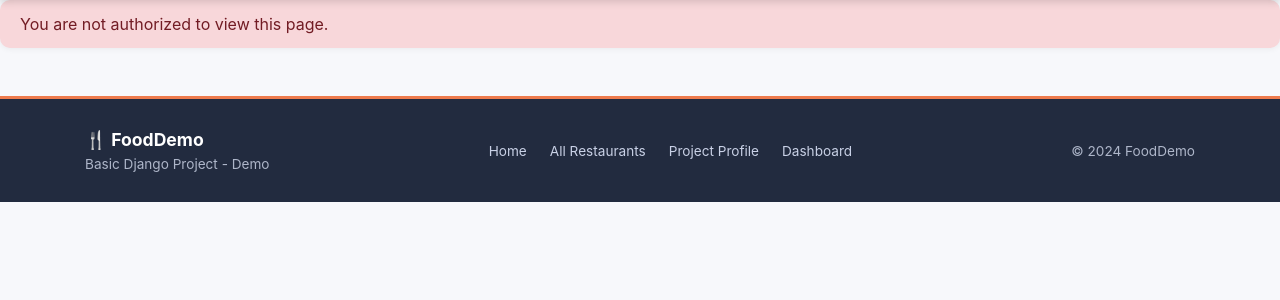
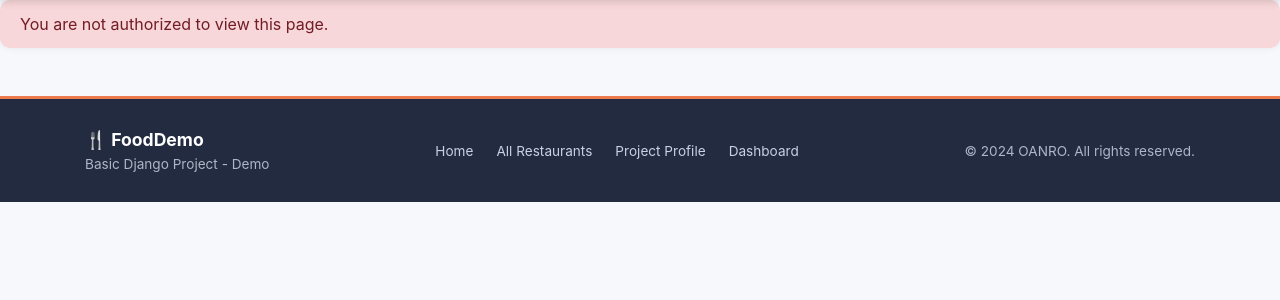
Before and after one commit to rosan777/RsnFood, a Django app: page /user/cart in a window 1280 px wide. Shown: the part 61-361 px from the top of the page. Run offline with Django 5.2, Linux system fonts and the light colour scheme; the visitor is signed in with stand-in values (Sample User, id 1); some libraries are stand-ins or nearby versions.

Commit message:
Footer copyright: 2024 OANRO, all rights reserved

```diff
--- a/rsnfoods/rsnapp/tests.py
+++ b/rsnfoods/rsnapp/tests.py
@@ -346,7 +346,7 @@ class FoodPhotoTests(TestCase):
         self.assertContains(response, "Napoli Pizza House")
         self.assertContains(response, "photo-1639020715395-487e2d63b927")
         self.assertContains(response, "Served ice cold")
-        self.assertContains(response, "&copy; 2024 FoodDemo")
+        self.assertContains(response, "&copy; 2024 OANRO. All rights reserved.")
         self.assertContains(response, "Basic Django Project - Demo")
         self.assertContains(response, "Technology used in this project")
         self.assertContains(response, 'class="fav-btn"')
--- a/rsnfoods/templates/base.html
+++ b/rsnfoods/templates/base.html
@@ -124,7 +124,7 @@
             <a href="{% url 'flogin' %}">{{ t.login }}</a>
           {% endif %}
         </div>
-        <div>&copy; 2024 FoodDemo</div>
+        <div>&copy; 2024 OANRO. All rights reserved.</div>
       </div>
     </footer>
   </body>
```
